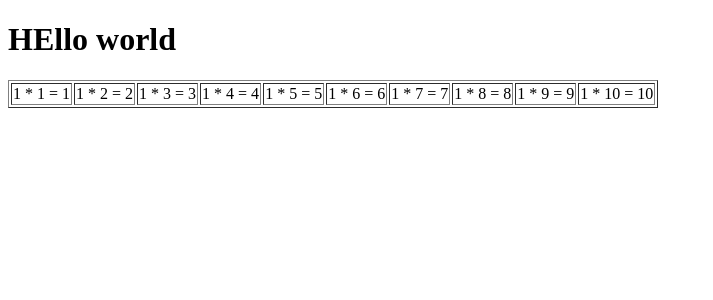
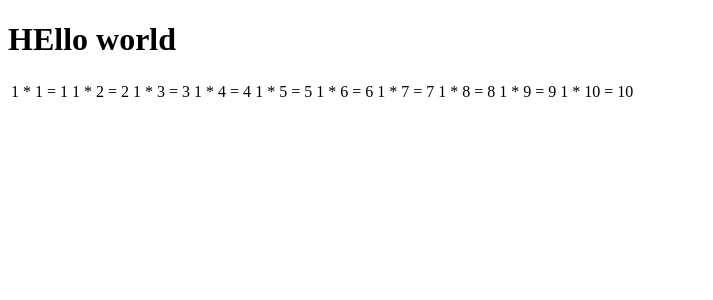
Before and after one commit to mark69163/web_03, a PHP site: page / in a window 1280 px wide. Shown: the top 300 px of the page, without its empty margins (0-713 px from the left). Run offline with PHP 8.4, Linux system fonts and the light colour scheme.

Commit message:
css created and linked

```diff
--- /dev/null
+++ b/css/szorzo.css
@@ -0,0 +1,4 @@
+table {
+
+    border: 1px;
+}
--- a/index.php
+++ b/index.php
@@ -3,10 +3,11 @@
 <head>
     <meta charset="UTF-8">
     <title>Szorzotabla</title>
+    <link rel="stylesheet" type="text/css" href="/css/szorzo.css">
 </head>
 <body>
     <h1>HEllo world</h1>
-    <table border="1">
+    <table>
         <tr>
             <td>1 * 1 = 1</td>
             <td>1 * 2 = 2</td>
@@ -18,7 +19,6 @@
             <td>1 * 8 = 8</td>
             <td>1 * 9 = 9</td>
             <td>1 * 10 = 10</td>
-
         </tr>
     </table>
 </body>
```
